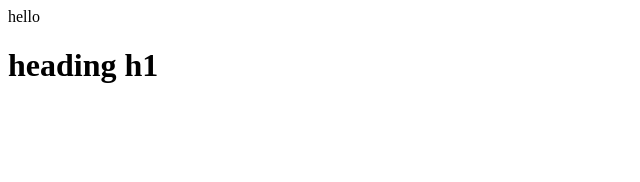
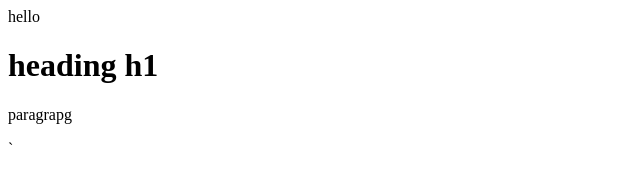
Before and after one commit to kn272/homework-2, a plain HTML site: page index.html in a window 1280 px wide. Shown: the full height of the page, 0-640 px from the left. Drawn offline with Linux system fonts and the light colour scheme.

Commit message:
added p  tag  index.html

```diff
--- a/index.html
+++ b/index.html
@@ -7,5 +7,6 @@
 <body>
 hello
 <h1>heading h1</h1>
+<p>paragrapg</p>`
 </body>
 </html>
```
